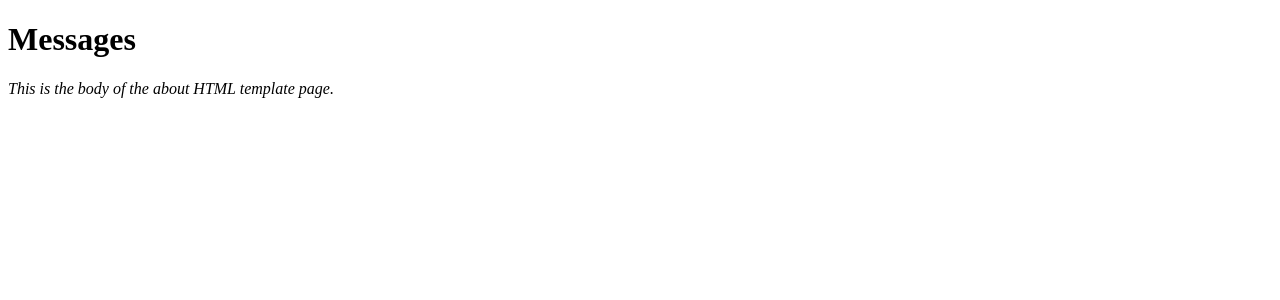
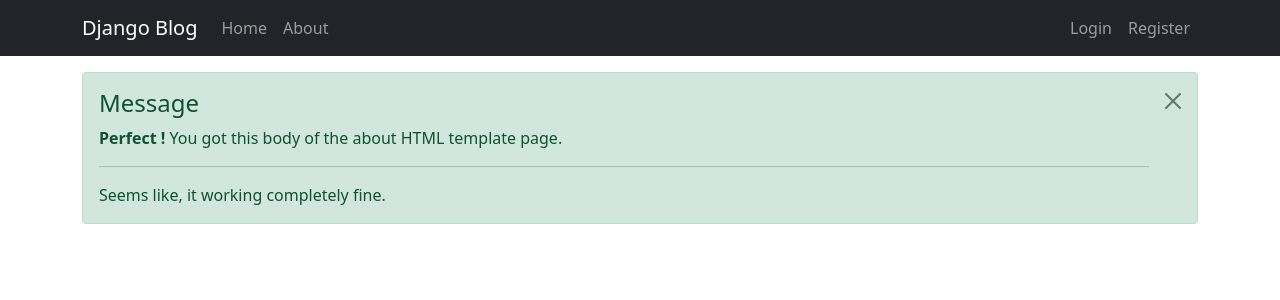
Before and after one commit to saqe/Blog-With-Django, a Django app: page /about/ in a window 1280 px wide. Shown: the top 300 px of the page. Run offline with Django 3.2, Linux system fonts and the light colour scheme; some libraries are stand-ins or nearby versions.

Commit message:
Refactored HTML templates

```diff
--- a/core/templates/html/about.html
+++ b/core/templates/html/about.html
@@ -1,13 +1,10 @@
-<!DOCTYPE html>
-<html lang="en">
-<head>
-    <meta charset="UTF-8">
-    <meta http-equiv="X-UA-Compatible" content="IE=edge">
-    <meta name="viewport" content="width=device-width, initial-scale=1.0">
-    <title>About - DjangoApp</title>
-</head>
-<body>
-    <h1>Messages</h1>
-    <p><em>This is the body of the about HTML template page.</em></p>
-</body>
-</html>
+{% extends 'html/bootstrap_base.html' %}
+{% block container %}
+    <div class="alert alert-success alert-dismissible fade show mt-3 " role="alert">
+        <h4 class="alert-heading">Message</h4>
+        <p><strong>Perfect !</strong> You got this body of the about HTML template page.</p>
+        <hr>
+        <p class="mb-0">Seems like, it working completely fine.</p>
+        <button type="button" class="btn-close" data-bs-dismiss="alert" aria-label="Close"></button>
+    </div>
+{% endblock container %}
```
Also changed, not shown: core/templates/html/bootstrap_base.html (renamed from blog/templates/html/bootstrap_base.html).
